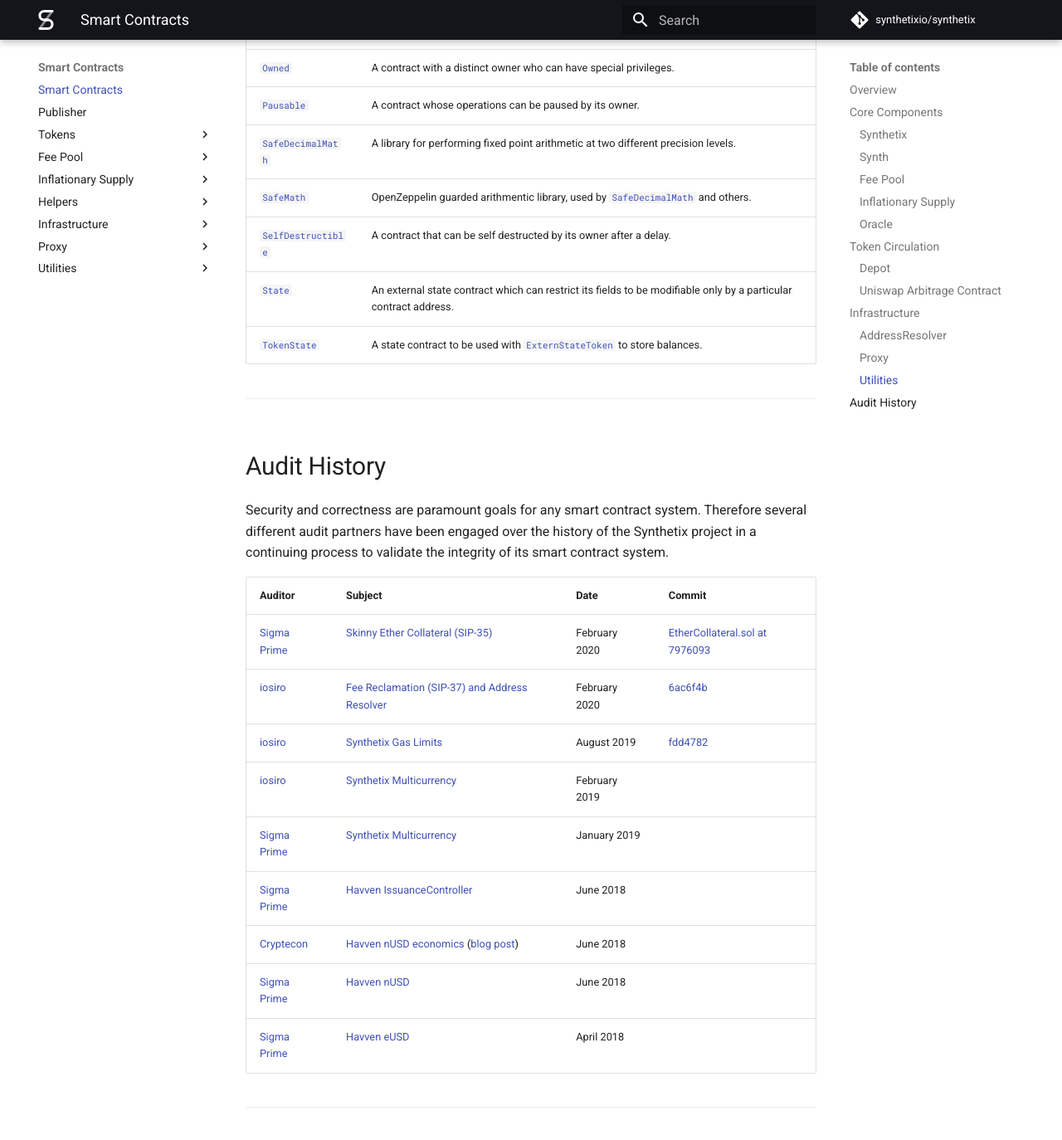
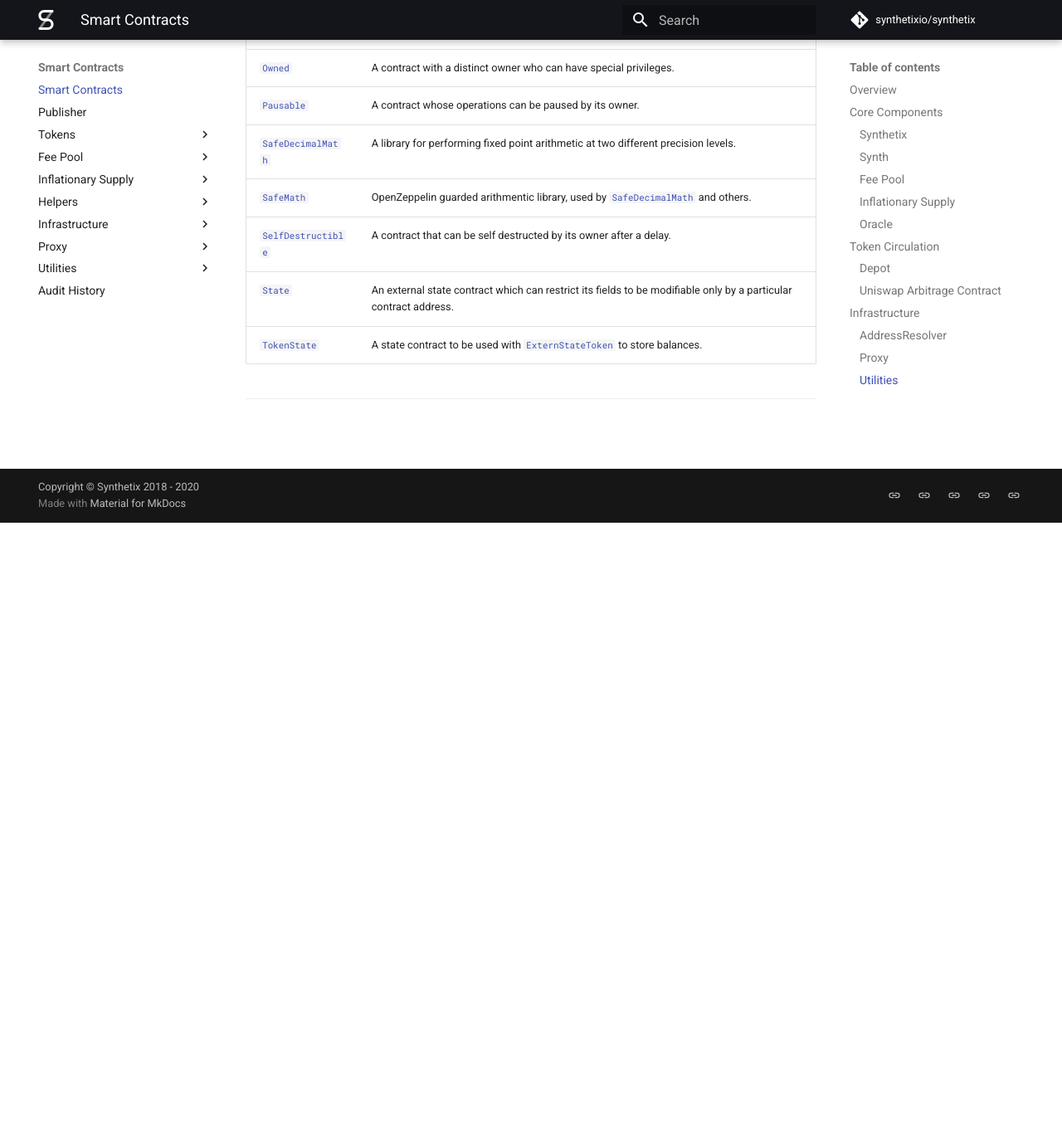
Before and after one commit to Synthetixio/synthetix-docs, an MkDocs documentation site: the page built from content/contracts/index.md, in a window 1280 px wide and 1400 px high, scrolled down 7894 px. Shown: the top 1374 px of the window at 83% size. Built offline with MkDocs 1.6.1 and Material for MkDocs 9.7.7, drawn with Linux system fonts in a browser that asks for light colours; comment, search, counter and statistics services are not loaded; after the commit the page ends 8524 px from its top, so only the background shows below that.

Commit message:
Adding Audit History page to smart contracts

```diff
--- a/content/contracts/index.md
+++ b/content/contracts/index.md
@@ -229,24 +229,3 @@ These contracts mostly are not deployed on their own, but provide functionality
 | [`TokenState`](TokenState.md)             | A state contract to be used with [`ExternStateToken`](ExternStateToken.md) to store balances.                    |
 
 ---
-
-## Audit History
-
-Security and correctness are paramount goals for any smart contract
-system. Therefore several different audit partners have been engaged
-over the history of the Synthetix project in a continuing process to
-validate the integrity of its smart contract system.
-
-| Auditor                               | Subject                                                                                                                                                                      | Date          | Commit                                                                                                                                                 |
-| ------------------------------------- | ---------------------------------------------------------------------------------------------------------------------------------------------------------------------------- | ------------- | ------------------------------------------------------------------------------------------------------------------------------------------------------ |
-| [Sigma Prime](https://sigmaprime.io/) | [Skinny Ether Collateral (SIP-35)](https://www.synthetix.io/uploads/sigp_ether_collateral_audit_report.pdf)                                                                  | February 2020 | [EtherCollateral.sol at 7976093](https://github.com/Synthetixio/synthetix/blob/79760933719b1222a83f1978a4b94e4e673bc2a6/contracts/EtherCollateral.sol) |
-| [iosiro](https://www.iosiro.com/)     | [Fee Reclamation (SIP-37) and Address Resolver](https://www.iosiro.com/audits/synthetix-SIP37-smart-contract-audit)                                                          | February 2020 | [6ac6f4b](https://github.com/Synthetixio/synthetix/tree/6ac6f4b642e6f06e7531d9fcdfd655ad27acda9e)                                                      |
-| [iosiro](https://www.iosiro.com/)     | [Synthetix Gas Limits](https://www.iosiro.com/audits/synthetix-smart-contract-audit-phase-2)                                                                                 | August 2019   | [fdd4782](https://github.com/Synthetixio/synthetix/tree/fdd4782ebebd7b4892c8a68000f76708d5d1aa7b)                                                      |
-| [iosiro](https://www.iosiro.com/)     | [Synthetix Multicurrency](https://www.iosiro.com/audits/synthetix-smart-contract-audit)                                                                                      | February 2019 |                                                                                                                                                        |
-| [Sigma Prime](https://sigmaprime.io/) | [Synthetix Multicurrency](https://www.synthetix.io/uploads/sigma-prime-synthetix-audit-report_2_0.pdf)                                                                       | January 2019  |                                                                                                                                                        |
-| [Sigma Prime](https://sigmaprime.io/) | [Havven IssuanceController](https://github.com/sigp/public-audits/blob/master/havven-2018-06-18/review.pdf)                                                                  | June 2018     |                                                                                                                                                        |
-| [Cryptecon](https://cryptecon.org/)   | [Havven nUSD economics](https://old.havven.io/uploads/havven_cryptecon_report_may_2018.pdf) ([blog post](https://blog.synthetix.io/havven-validated-by-cryptecon-analysis/)) | June 2018     |                                                                                                                                                        |
-| [Sigma Prime](https://sigmaprime.io/) | [Havven nUSD](https://github.com/sigp/public-audits/blob/master/havven-2018-06-06/havven-review.pdf)                                                                         | June 2018     |                                                                                                                                                        |
-| [Sigma Prime](https://sigmaprime.io/) | [Havven eUSD](https://github.com/sigp/public-audits/tree/master/havven-2018-04-05/README.md)                                                                                 | April 2018    |                                                                                                                                                        |
-
----
--- a/mkdocs.yml
+++ b/mkdocs.yml
@@ -90,6 +90,7 @@ nav:
           - SafeMath: contracts/SafeMath.md
           - SelfDestructible: contracts/SelfDestructible.md
           - State: contracts/State.md
+      - Audit History: contracts/audits.md
 
 # These social links will be rendered as icons in the footer, as long as the type corresponds to FontAwesome glyph.
 extra:
```
Also changed, not shown: content/contracts/audits.md (added, +20 -0 lines).
